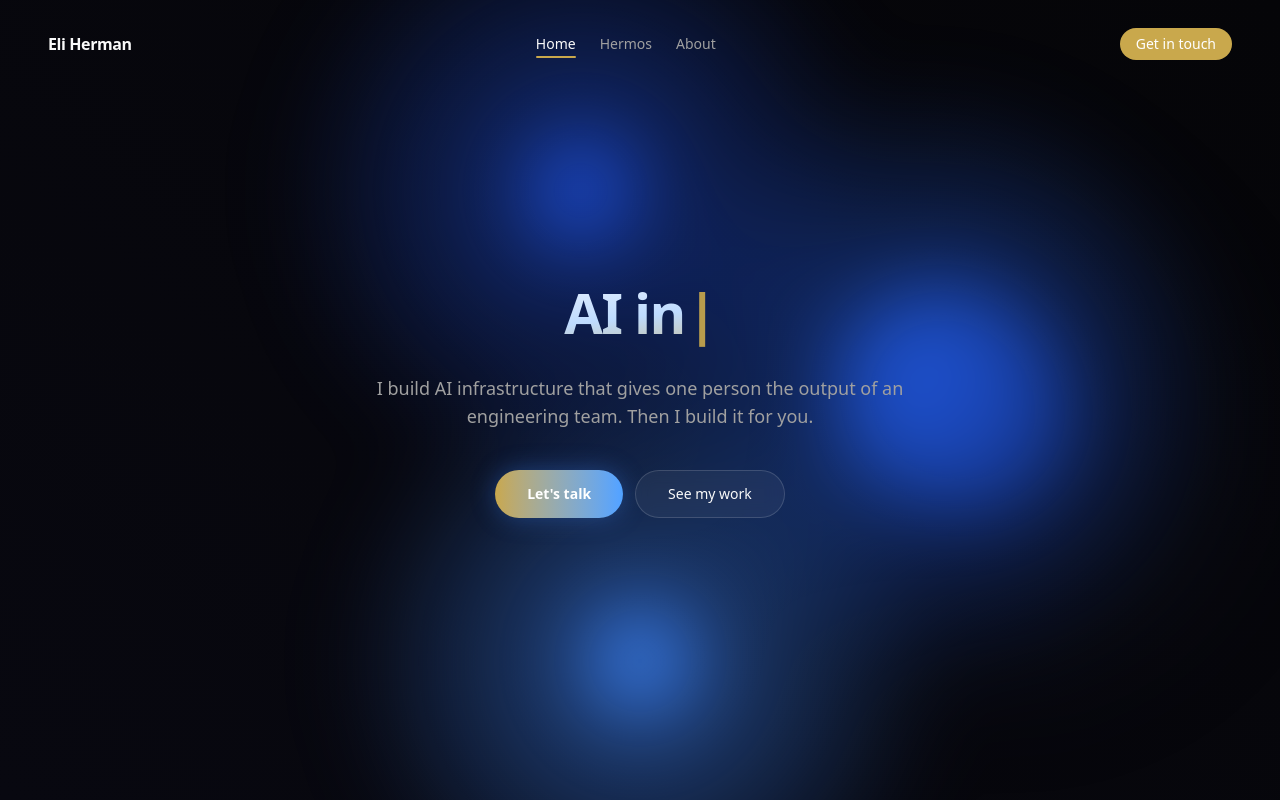
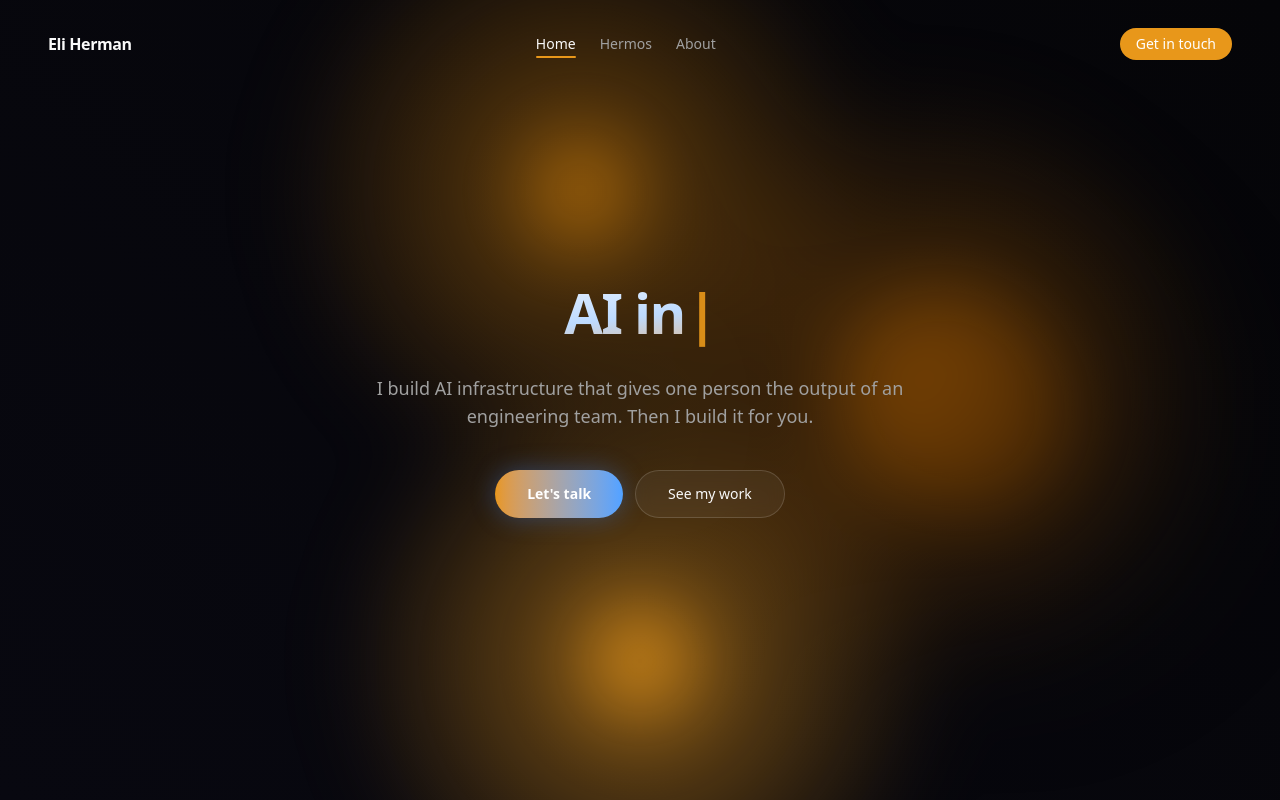
Before and after one commit to eli-herman/hermos-portfolio, a Next.js app: page / in a window 1280 px wide. Shown: the top 800 px of the page. Built offline with nearby package versions, Linux system fonts and the light colour scheme.

Commit message:
fix(brand): replace all remaining blue with warm gold #E8971A

```diff
--- a/src/app/globals.css
+++ b/src/app/globals.css
@@ -56,16 +56,16 @@
   --secondary-foreground: #FAFAFA;
   --muted: #A0A0A0;
   --muted-foreground: #666666;
-  --accent: #C9A84C;
+  --accent: #E8971A;
   --accent-foreground: #0A0A0A;
-  --accent-hover: #B8963E;
-  --accent-subtle: rgba(201, 168, 76, 0.1);
+  --accent-hover: #D4860E;
+  --accent-subtle: rgba(232, 151, 26, 0.1);
   --destructive: #EF4444;
   --success: #22C55E;
   --warning: #F59E0B;
   --border: #262626;
   --input: #262626;
-  --ring: #C9A84C;
+  --ring: #E8971A;
   --radius: 0.5rem;
 
   /* Font families */
@@ -106,7 +106,7 @@
   font-family: var(--font-geist-mono), monospace;
   font-size: 0.875rem;
   color: rgba(250, 250, 250, 0.7);
-  background: rgba(201, 168, 76, 0.08);
+  background: rgba(232, 151, 26, 0.08);
   border: 1px solid #262626;
   padding: 0.25rem 0.5rem;
   border-radius: 0.375rem;
@@ -122,8 +122,8 @@
     conic-gradient(
       from var(--tag-angle),
       transparent 20%,
-      #C9A84C 50%,
-      #F0D080 60%,
+      #E8971A 50%,
+      #F5C060 60%,
       transparent 80%
     ) border-box;
   animation: tag-border-spin 3s linear infinite;
@@ -151,8 +151,8 @@
   background: conic-gradient(
     from var(--card-angle),
     transparent 20%,
-    #C9A84C 50%,
-    #F0D080 62%,
+    #E8971A 50%,
+    #F5C060 62%,
     transparent 80%
   );
   animation: card-border-spin 4s linear infinite;
@@ -212,5 +212,5 @@
 }
 
 .hero-glow {
-  background: radial-gradient(ellipse at 50% 0%, rgba(201, 168, 76, 0.12) 0%, transparent 65%);
+  background: radial-gradient(ellipse at 50% 0%, rgba(232, 151, 26, 0.12) 0%, transparent 65%);
 }
--- a/src/components/home/hero-section.tsx
+++ b/src/components/home/hero-section.tsx
@@ -65,6 +65,12 @@ export function HeroSection() {
           <BackgroundGradientAnimation
             containerClassName="w-full h-full"
             interactive={false}
+            firstColor="232, 151, 26"
+            secondColor="180, 110, 10"
+            thirdColor="140, 80, 5"
+            fourthColor="20, 15, 5"
+            fifthColor="30, 20, 8"
+            pointerColor="245, 180, 80"
           />
         ) : (
           <div className="hero-gradient w-full h-full" />
--- a/src/components/home/wave-background.tsx
+++ b/src/components/home/wave-background.tsx
@@ -12,11 +12,11 @@ interface WaveLayer {
 }
 
 const WAVES: WaveLayer[] = [
-  { phase: 0,              amplitude: 80, frequency: 0.0018, speed: 1.0, color: '#C9A84C', opacity: 0.16 },
-  { phase: Math.PI * 0.5,  amplitude: 55, frequency: 0.0026, speed: 0.7, color: '#F0D080', opacity: 0.12 },
-  { phase: Math.PI * 1.0,  amplitude: 95, frequency: 0.0013, speed: 1.3, color: '#B8963E', opacity: 0.09 },
-  { phase: Math.PI * 1.5,  amplitude: 45, frequency: 0.0031, speed: 0.9, color: '#E8C86A', opacity: 0.06 },
-  { phase: Math.PI * 0.3,  amplitude: 65, frequency: 0.0022, speed: 1.1, color: '#A07830', opacity: 0.05 },
+  { phase: 0,              amplitude: 80, frequency: 0.0018, speed: 1.0, color: '#E8971A', opacity: 0.16 },
+  { phase: Math.PI * 0.5,  amplitude: 55, frequency: 0.0026, speed: 0.7, color: '#F5C060', opacity: 0.12 },
+  { phase: Math.PI * 1.0,  amplitude: 95, frequency: 0.0013, speed: 1.3, color: '#B86C0A', opacity: 0.09 },
+  { phase: Math.PI * 1.5,  amplitude: 45, frequency: 0.0031, speed: 0.9, color: '#F0A830', opacity: 0.06 },
+  { phase: Math.PI * 0.3,  amplitude: 65, frequency: 0.0022, speed: 1.1, color: '#8C5005', opacity: 0.05 },
 ];
 
 export function WaveBackground() {
--- a/src/components/ui/liquid-metal-button.tsx
+++ b/src/components/ui/liquid-metal-button.tsx
@@ -17,7 +17,7 @@ export function LiquidMetalButton({ href, children, className = '', target, onCl
       href={href}
       target={target}
       onClick={onClick}
-      className={`inline-flex items-center justify-center rounded-lg min-h-[44px] px-6 text-sm font-semibold text-white bg-accent hover:bg-accent-hover transition-colors duration-200 shadow-[0_0_18px_rgba(59,130,246,0.30)] hover:shadow-[0_0_26px_rgba(59,130,246,0.50)] focus-visible:outline-none focus-visible:ring-2 focus-visible:ring-ring focus-visible:ring-offset-2 focus-visible:ring-offset-background ${className}`}
+      className={`inline-flex items-center justify-center rounded-lg min-h-[44px] px-6 text-sm font-semibold text-white bg-accent hover:bg-accent-hover transition-colors duration-200 shadow-[0_0_18px_rgba(232,151,26,0.35)] hover:shadow-[0_0_26px_rgba(232,151,26,0.55)] focus-visible:outline-none focus-visible:ring-2 focus-visible:ring-ring focus-visible:ring-offset-2 focus-visible:ring-offset-background ${className}`}
     >
       {children}
     </Link>
--- a/src/components/ui/logo-particles.tsx
+++ b/src/components/ui/logo-particles.tsx
@@ -67,7 +67,7 @@ export default function LogoParticles({
       ctx.textBaseline = "middle"
 
       // Draw text for sampling
-      ctx.fillStyle = "#C9A84C" // accent color
+      ctx.fillStyle = "#E8971A" // accent color
       ctx.fillText(text, displayWidth / 2, displayHeight / 2)
 
       textImageData = ctx.getImageData(0, 0, canvas.width, canvas.height)
@@ -96,7 +96,7 @@ export default function LogoParticles({
             baseX: x,
             baseY: y,
             size: Math.random() * 1.8 + 0.4,
-            color: `rgba(201, 168, 76, ${Math.random() * 0.6 + 0.4})`, // accent with varying opacity
+            color: `rgba(232, 151, 26, ${Math.random() * 0.6 + 0.4})`, // accent with varying opacity
             scatteredColor: `rgba(250, 250, 250, ${Math.random() * 0.6 + 0.4})`, // foreground when scattered
             life: Math.random() * 150 + 50,
           }
--- a/src/components/ui/particle-text-canvas.tsx
+++ b/src/components/ui/particle-text-canvas.tsx
@@ -110,9 +110,9 @@ export default function ParticleText({
 
       // Use accent color gradient
       const gradient = ctx.createLinearGradient(0, textY - activeFontSize, canvas.width, textY + activeFontSize)
-      gradient.addColorStop(0, "#C9A84C") // accent
-      gradient.addColorStop(0.5, "#F0D080") // lighter accent
-      gradient.addColorStop(1, "#C9A84C") // accent
+      gradient.addColorStop(0, "#E8971A") // accent
+      gradient.addColorStop(0.5, "#F5C060") // lighter accent
+      gradient.addColorStop(1, "#E8971A") // accent
       ctx.fillStyle = gradient
       ctx.fillText(text, textX, textY)
 
```
